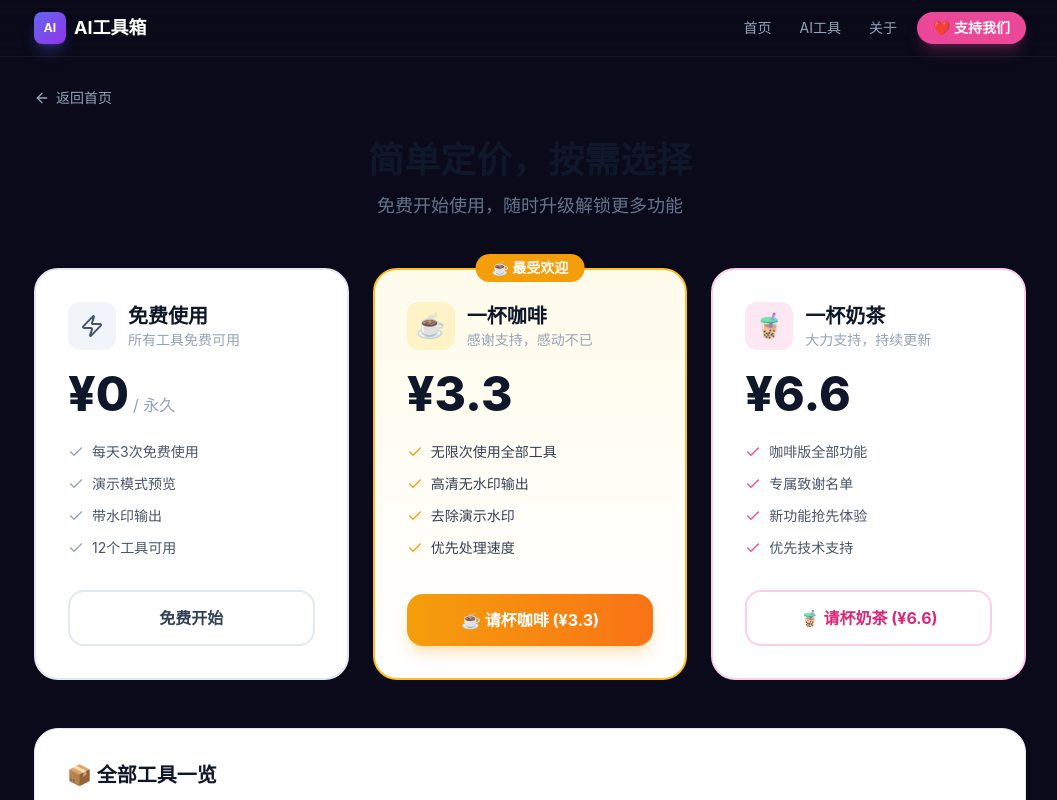
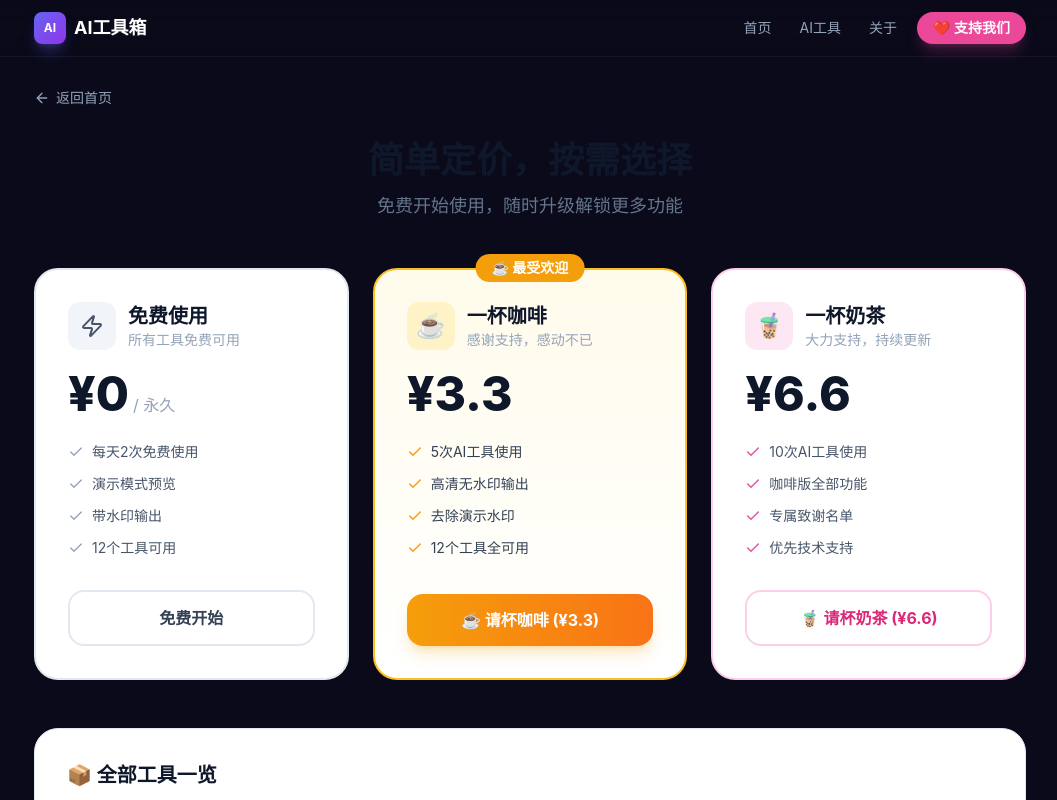
Before and after one commit to haped-liang/aikitsbox, a Next.js app in the folder packages/aikitsbox/: page /pricing in a window 1280 px wide. Shown: the top 800 px of the page, without its empty margins (110-1167 px from the left). Built offline with nearby package versions, Linux system fonts and the light colour scheme.

Commit message:
📊 定价页更新使用次数：免费2次/天 咖啡5次 奶茶10次

```diff
--- a/packages/aikitsbox/src/app/pricing/page.tsx
+++ b/packages/aikitsbox/src/app/pricing/page.tsx
@@ -50,7 +50,7 @@ export default function PricingPage() {
             <span className="text-slate-400 ml-1">/ 永久</span>
           </div>
           <ul className="space-y-3 mb-8 flex-1">
-            {['每天3次免费使用', '演示模式预览', '带水印输出', '12个工具可用'].map((f) => (
+            {['每天2次免费使用', '演示模式预览', '带水印输出', '12个工具可用'].map((f) => (
               <li key={f} className="flex items-center gap-2 text-sm text-slate-600">
                 <Check className="w-4 h-4 text-slate-400 flex-shrink-0" /> {f}
               </li>
@@ -78,7 +78,7 @@ export default function PricingPage() {
             <span className="text-5xl font-extrabold text-slate-900">¥{PLANS.single.amount}</span>
           </div>
           <ul className="space-y-3 mb-8 flex-1">
-            {['无限次使用全部工具', '高清无水印输出', '去除演示水印', '优先处理速度'].map((f) => (
+            {['5次AI工具使用', '高清无水印输出', '去除演示水印', '12个工具全可用'].map((f) => (
               <li key={f} className="flex items-center gap-2 text-sm text-slate-700">
                 <Check className="w-4 h-4 text-amber-500 flex-shrink-0" /> {f}
               </li>
@@ -103,7 +103,7 @@ export default function PricingPage() {
             <span className="text-5xl font-extrabold text-slate-900">¥{PLANS.monthly.amount}</span>
           </div>
           <ul className="space-y-3 mb-8 flex-1">
-            {['咖啡版全部功能', '专属致谢名单', '新功能抢先体验', '优先技术支持'].map((f) => (
+            {['10次AI工具使用', '咖啡版全部功能', '专属致谢名单', '优先技术支持'].map((f) => (
               <li key={f} className="flex items-center gap-2 text-sm text-slate-600">
                 <Check className="w-4 h-4 text-pink-500 flex-shrink-0" /> {f}
               </li>
```
